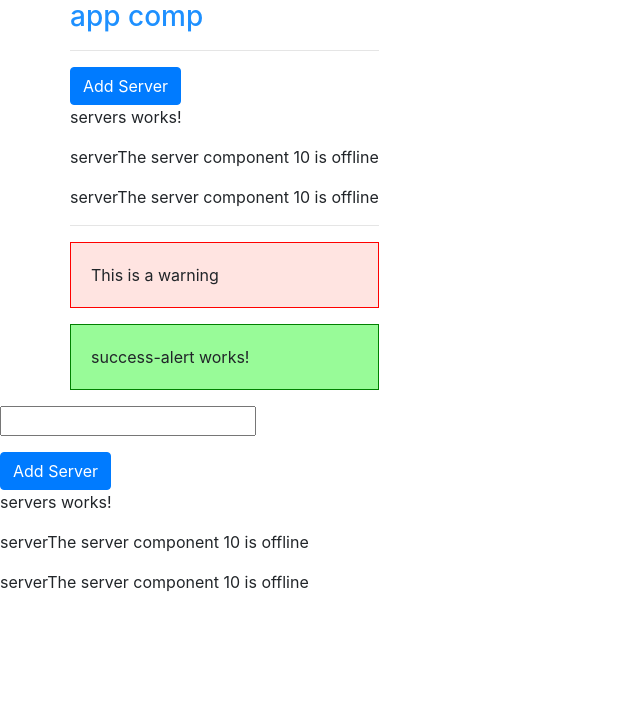
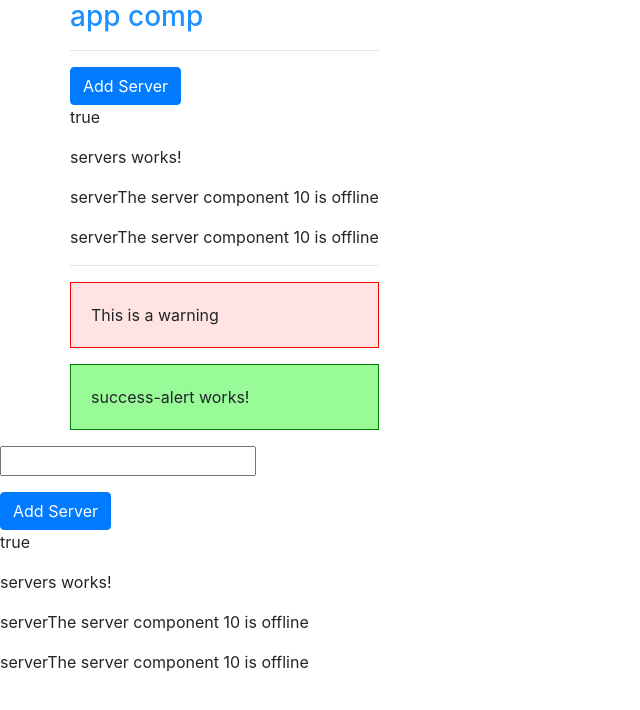
Before and after one commit to sukhmani/Angular1, an Angular app in the folder my-first-app/: page / in a window 1280 px wide. Shown: the top 710 px of the page, without its empty margins (0-640 px from the left). Built offline with nearby package versions, Linux system fonts and the light colour scheme.

Commit message:
propertyBinding

```diff
--- a/my-first-app/src/app/servers/servers.component.html
+++ b/my-first-app/src/app/servers/servers.component.html
@@ -1,6 +1,8 @@
 
 <button class="btn btn-primary"
-[disabled]>Add Server</button>
+[disabled]="!allowNewServer">Add Server</button>
+
+<p [innerText]="allowNewServer"></p>
 <p>servers works!</p>
 <app-server></app-server>
 <app-server></app-server>
```
